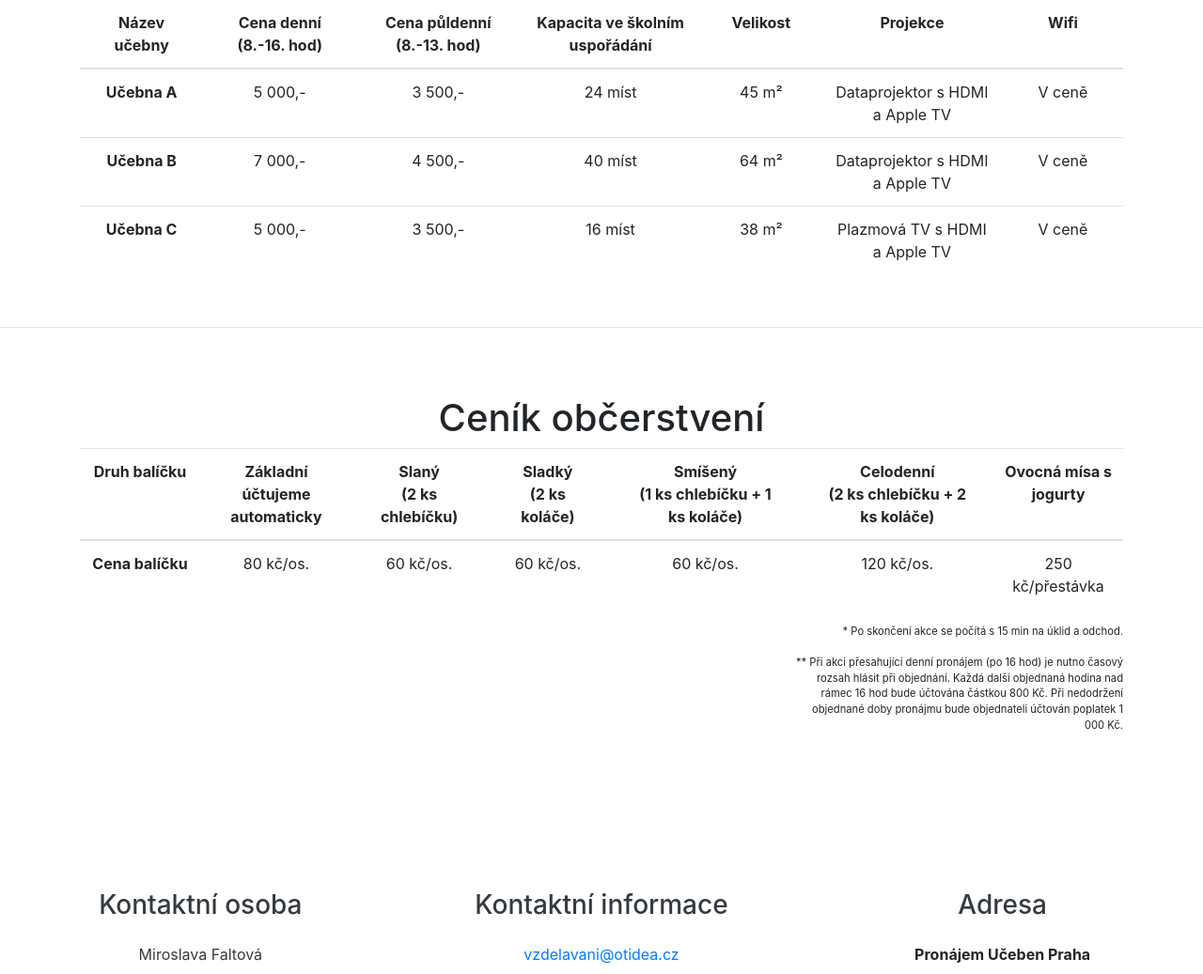
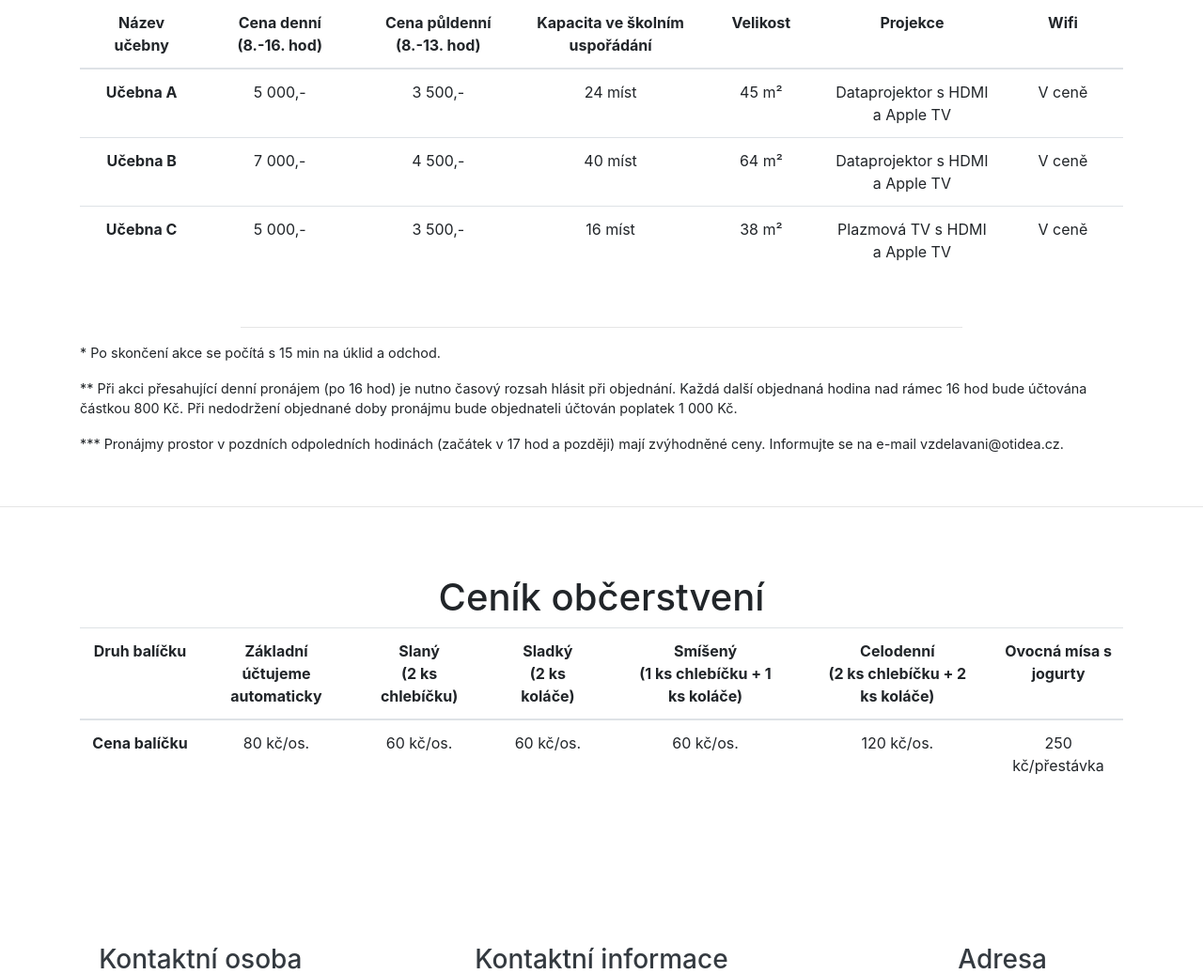
Before and after one commit to Caebixus/Karlinske-ucebny.cz, a Django app: page /cenik in a window 1280 px wide. Shown: the part 177-1214 px from the top of the page at 94% size. Run offline with Django 3.2, Linux system fonts and the light colour scheme; some libraries are stand-ins or nearby versions.

Commit message:
uprava textu ceniku

```diff
--- a/homepage/templates/cenik.html
+++ b/homepage/templates/cenik.html
@@ -53,6 +53,17 @@
         </tr>
       </tbody>
     </table>
+  </div>
+</div>
+<br>
+<hr width="60%">
+<div class="container" style="text-align: left; font-size: 90%;">
+  <div class="row">
+    <div class="col">
+      <p>* Po skončení akce se počítá s 15 min na úklid a odchod.</p>
+      <p>** Při akci přesahující denní pronájem (po 16 hod) je nutno časový rozsah hlásit při objednání. Každá další objednaná hodina nad rámec 16 hod bude účtována částkou 800 Kč. Při nedodržení objednané doby pronájmu bude objednateli účtován poplatek 1 000 Kč.</p>
+      <p>*** Pronájmy prostor v pozdních odpoledních hodinách (začátek v 17 hod a později) mají zvýhodněné ceny. Informujte se na e-mail vzdelavani@otidea.cz.</p>
+    </div>
   </div>
 </div>
 <br>
@@ -122,18 +133,6 @@
     </table>
   </div>
 </div>
-<div class="container" style="text-align: right; font-size:70%;">
-  <div class="row">
-    <div class="col-4">
-    </div>
-    <div class="col-4">
-    </div>
-    <div class="col-4 order-last">
-      <p>* Po skončení akce se počítá s 15 min na úklid a odchod.</p>
-      <p>** Při akci přesahující denní pronájem (po 16 hod) je nutno časový rozsah hlásit při objednání. Každá další objednaná hodina nad rámec 16 hod bude účtována částkou 800 Kč. Při nedodržení objednané doby pronájmu bude objednateli účtován poplatek 1 000 Kč.</p>
-    </div>
-  </div>
-</div>
 <br>
 <br>
 <br>
```
